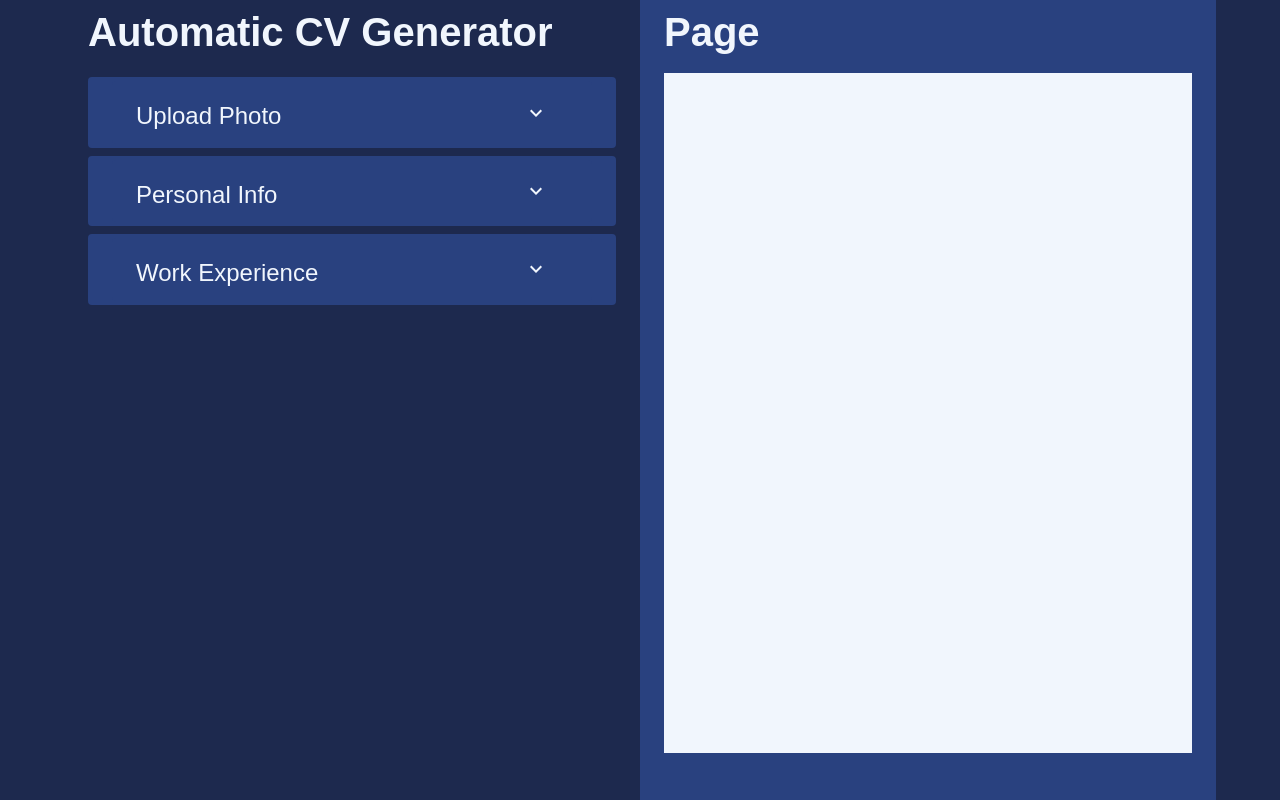
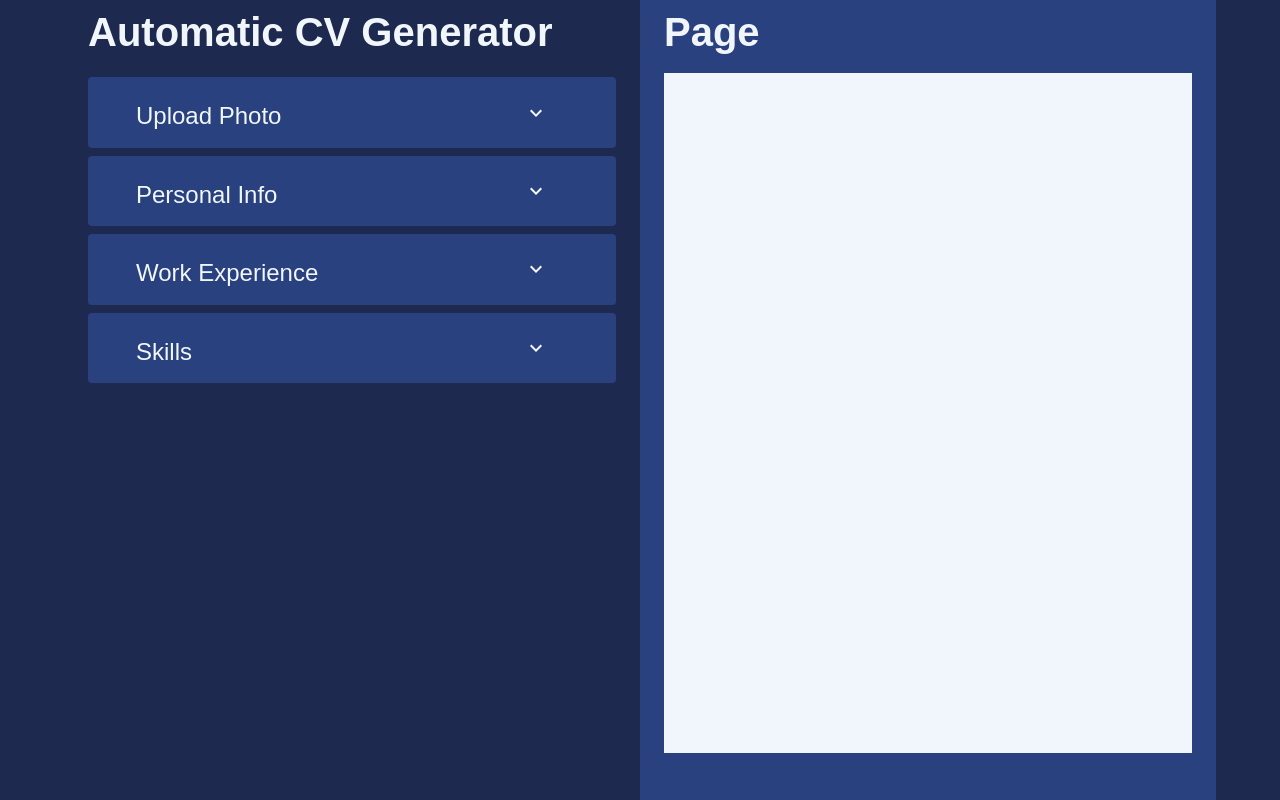
Before and after one commit to Sahil-911/odin-CV-Generator, a React (Vite) app: page / in a window 1280 px wide. Built offline with nearby package versions, Linux system fonts and the light colour scheme.

Commit message:
add Skills.jsx

```diff
--- a/src/components/App.jsx
+++ b/src/components/App.jsx
@@ -9,6 +9,7 @@ import theme from "./Theme";
 import PersonalInfo from "./PersonalInfo";
 import Workexp from "./Workexp";
 import Photo from "./Photo";
+import Skills from "./Skills";
 
 const App = () => {
   const containerCommonStyle = {
@@ -31,7 +32,10 @@ const App = () => {
 
   const rightContainerStyle = {
     bgcolor: "background.paper",
+    // position: "fixed", // Set position to fixed
     width: "50%",
+    height: "100vh",
+    overflowY: "auto",
   };
 
   const pageContainerStyle = {
@@ -57,6 +61,7 @@ const App = () => {
           <Photo />
           <PersonalInfo />
           <Workexp />
+          <Skills />
         </Container>
         <Container
           sx={{
--- a/src/components/Photo.jsx
+++ b/src/components/Photo.jsx
@@ -31,7 +31,7 @@ function Photo() {
   };
 
   const inputStyle = {
-    width: "80%",
+    width: "60%",
     padding: "8px",
     borderRadius: "4px",
     maxHeight: "120px",
@@ -55,7 +55,7 @@ function Photo() {
       </Container>
       {showMore && (
         <Container sx={bodyContainerStyle}>
-          <Typography variant="body1" sx={{ marginRight: 4 }}>
+          <Typography variant="body1" sx={{ mx:3.5, paddingBottom:2 }}>
             Photo:
           </Typography>
           <Input
--- /dev/null
+++ b/src/components/Skills.jsx
@@ -0,0 +1,102 @@
+import React, { useState } from "react";
+import {
+  Button,
+  Container,
+  Input,
+  Typography,
+  IconButton,
+} from "@mui/material";
+import { ExpandMore, ExpandLess, Add, Remove } from "@mui/icons-material";
+
+function Skills() {
+  const [showMore, setShowMore] = useState(false);
+  const [skills, setSkills] = useState([""]);
+
+  const handleShow = () => {
+    setShowMore(!showMore);
+  };
+
+  const handleSkillChange = (index, value) => {
+    const newSkills = [...skills];
+    newSkills[index] = value;
+    setSkills(newSkills);
+  };
+
+  const handleAddSkill = () => {
+    const newSkills = [...skills, ""];
+    setSkills(newSkills);
+  };
+
+  const handleRemoveSkill = (index) => {
+    const newSkills = [...skills];
+    newSkills.splice(index, 1);
+    setSkills(newSkills);
+  };
+
+  const divisionStyle = {
+    color: "text.primary",
+    display: "flex",
+    flexDirection: "row",
+    bgcolor: "background.paper",
+    my: 0.5,
+    borderRadius: 1,
+    alignItems: "center",
+  };
+
+  const bodyContainerStyle = {
+    display: "flex",
+    flexDirection: "column", // Change to column
+  };
+
+  const inputStyle = {
+    width: "60%",
+    padding: "8px",
+    borderRadius: "4px",
+    maxHeight: "120px",
+    overflowY: "auto",
+    resize: "none",
+    border: "1px solid #ccc",
+    marginBottom: 2,
+  };
+
+  return (
+    <Container sx={{ ...divisionStyle, flexDirection: "column" }}>
+      <Container sx={divisionStyle}>
+        <Typography variant="h6" sx={{ marginBottom: 1 }}>
+          Skills
+        </Typography>
+        <Button
+          onClick={handleShow}
+          sx={{ marginLeft: "auto", color: "text.primary" }}
+        >
+          {showMore ? <ExpandLess /> : <ExpandMore />}
+        </Button>
+      </Container>
+      {showMore && (
+        <Container sx={bodyContainerStyle}>
+          {skills.map((skill, index) => (
+            <Container key={index} sx={{...bodyContainerStyle, display:'flex', flexDirection:'row'}}>
+              <Input
+                type="text"
+                value={skill}
+                onChange={(e) => handleSkillChange(index, e.target.value)}
+                sx={{...inputStyle, width:'80%', marginRight:4}}
+              />
+              <IconButton
+                onClick={() => handleRemoveSkill(index)}
+                aria-label="Remove Skill"
+              >
+                <Remove />
+              </IconButton>
+            </Container>
+          ))}
+          <IconButton onClick={handleAddSkill} aria-label="Add Skill">
+            <Add />
+          </IconButton>
+        </Container>
+      )}
+    </Container>
+  );
+}
+
+export default Skills;
```
